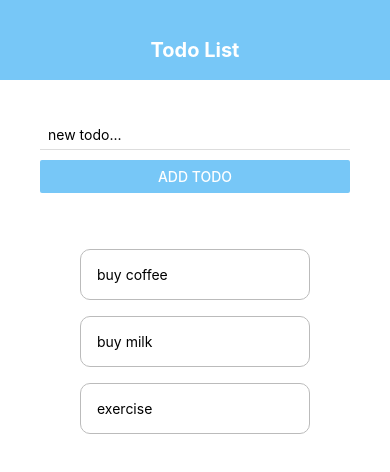
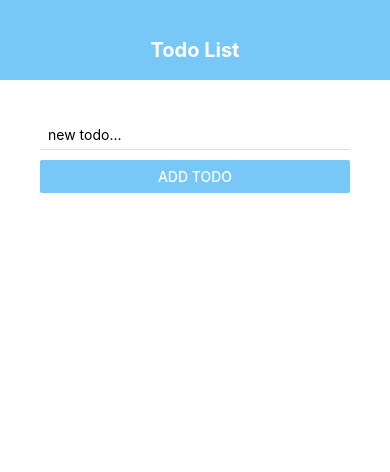
Before and after one commit to brandon-lai/todo-list-react-native, a React Native app: screen / in a window 390 px wide. Shown: the top 472 px of the page. Built offline with nearby package versions, Linux system fonts and the light colour scheme.

Commit message:
implements dismissal of keyboard feature

```diff
--- a/App.js
+++ b/App.js
@@ -1,16 +1,12 @@
 import { StatusBar } from 'expo-status-bar';
 import React, { useState } from 'react';
-import { StyleSheet, Text, View, FlatList, Alert } from 'react-native';
+import { StyleSheet, Text, View, FlatList, Alert, TouchableWithoutFeedback, Keyboard } from 'react-native';
 import Header from './components/header';
 import TodoItem from './components/todoItem';
 import AddTodo from './components/addTodo';
 
 export default function App() {
-  const [todos, setTodos] = useState([
-    {text: 'buy coffee', key: '1'},
-    {text: 'buy milk', key: '2'},
-    {text: 'exercise', key: '3'},
-  ]);
+  const [todos, setTodos] = useState([]);
 
   const pressHandler = (key) => {
     setTodos((prevTodos) => {
@@ -33,6 +29,7 @@
   }
 
   return (
+    <TouchableWithoutFeedback onPress={() => {Keyboard.dismiss()}}>
       <View style={styles.container}>
         <Header />
         <View style={styles.content}>
@@ -47,6 +44,7 @@
           </View>
         </View>
       </View>
+    </TouchableWithoutFeedback>
   );
 }
 
```
Lines whose indentation alone changed are shown as unchanged.
